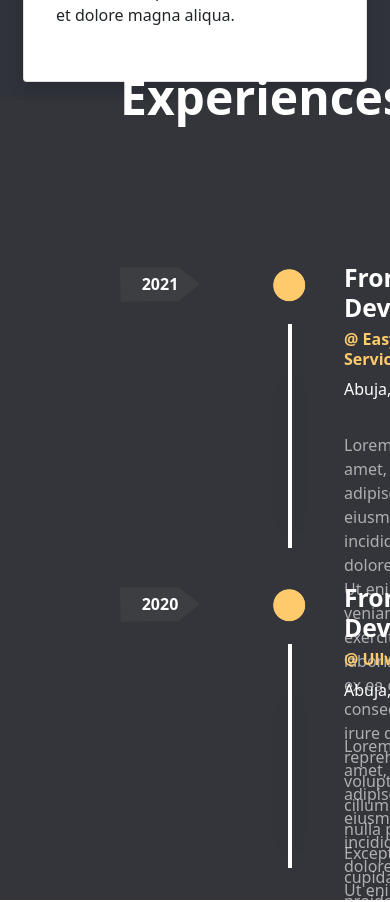
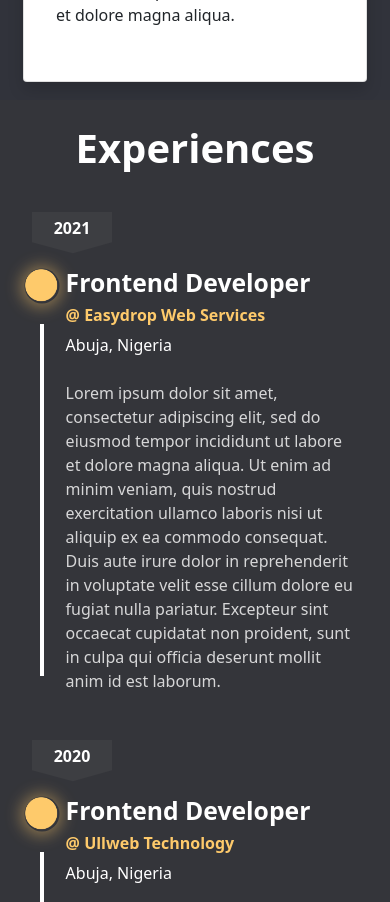
Before and after one commit to cephasosayi/my-portfolio, a React (Create React App) app: page / in a window 390 px wide. Shown: the part 8520-9422 px from the top of the page. Built offline with nearby package versions, Linux system fonts and the light colour scheme; a web font is replaced by a local one.

Commit message:
'commit'

```diff
--- a/src/components/Experience/Experience.jsx
+++ b/src/components/Experience/Experience.jsx
@@ -15,7 +15,7 @@ const Experience = ({ year, desc, location, jobTitle, company}) => {
                 {year}
               </span>
               <div className={`${styles.icons}`}>
-                <img src={round} alt='' className={`${styles.round}`} />
+                <img src={round} alt='' className={`${styles.round}`}/>
               </div>
               <div className={`${styles.border}`}></div>
 
--- a/src/components/Experience/Experience.module.css
+++ b/src/components/Experience/Experience.module.css
@@ -52,8 +52,11 @@
   left: -5rem;
   -webkit-transform: scale(0.07);
           transform: scale(0.07);
-  -webkit-box-shadow: #FECA6B;
-          box-shadow: #FECA6B;
+  border: 0px solid #FECA6B;
+  border-radius: 100% !important;
+  box-shadow: -7px 10px 228px 44px rgba(254, 202, 107, 0.45);
+  -webkit-box-shadow: -7px 10px 228px 44px rgba(254, 202, 107, 0.45);
+  -moz-box-shadow: -7px 10px 228px 44px rgba(254, 202, 107, 0.45);
 }
 
 .border {
@@ -62,8 +65,6 @@
   height: 14rem;
   top: 14rem;
   left: 10.5rem;
-  -webkit-box-shadow: 0px 19px 60px rgba(221, 212, 33, 0.08);
-          box-shadow: 0px 19px 60px rgba(221, 212, 33, 0.08);
 }
 
 .eRight {
@@ -95,4 +96,108 @@
   font-weight: 550 !important;
   color: #FECA6B;
 }
+
+@media screen and (max-width: 480px) {
+  .experience {
+    height: 50rem;
+  }
+  .eLeft {
+    position: absolute;
+    width: 100%;
+    left: -14rem;
+  }
+  .icons {
+    position: relative;
+  }
+  .dates {
+    position: absolute;
+    top: 7rem;
+    left: 10rem !important;
+    background: #3D3E42 !important;
+    color: #fff;
+    width: 5rem;
+    height: 3rem;
+    padding: .5rem;
+    display: -webkit-box;
+    display: -ms-flexbox;
+    display: flex;
+    -webkit-box-pack: center;
+        -ms-flex-pack: center;
+            justify-content: center;
+    -webkit-box-align: center;
+        -ms-flex-align: center;
+            align-items: center;
+    font-size: 1rem;
+    font-weight: bold;
+    -webkit-clip-path: polygon(0% 20%, 0 15%, 73% 15%, 100% 50%, 73% 86%, 0 87%, 1% 88%);
+            clip-path: polygon(0% 20%, 0 15%, 73% 15%, 100% 50%, 73% 86%, 0 87%, 1% 88%);
+  }
+  .round {
+    position: absolute;
+    top: -4rem;
+    left: -5rem;
+    -webkit-transform: scale(0.07);
+            transform: scale(0.07);
+    box-shadow: -7px 10px 228px 44px rgba(254, 202, 107, 0.45);
+    -webkit-box-shadow: -7px 10px 228px 44px rgba(254, 202, 107, 0.45);
+    -moz-box-shadow: -7px 10px 228px 44px rgba(254, 202, 107, 0.45);
+  }
+  .border {
+    position: absolute;
+    border: 2px solid #fff;
+    height: 22rem;
+    top: 14rem;
+    left: 10.5rem;
+  }
+  .eRight {
+    position: relative;
+    height: 20rem !important;
+  }
+  .details {
+    width: 100%;
+    position: absolute;
+    top: 10.5rem;
+    left: -3.4rem;
+  }
+  .work {
+    font-weight: bold;
+  }
+  .loc {
+    font-weight: normal;
+  }
+  .desc {
+    opacity: .8;
+    margin-top: 1.5rem !important;
+    font-size: 1rem !important;
+    width: 100% !important;
+  }
+  .comp {
+    font-weight: 550 !important;
+    color: #FECA6B;
+  }
+  .dates {
+    position: absolute;
+    top: 7rem;
+    left: 10rem !important;
+    background: #3D3E42 !important;
+    color: #fff;
+    width: 5rem;
+    height: 3rem;
+    padding-bottom: 1.5rem !important;
+    padding-top: .5rem !important;
+    display: -webkit-box;
+    display: -ms-flexbox;
+    display: flex;
+    -webkit-box-pack: center;
+        -ms-flex-pack: center;
+            justify-content: center;
+    -webkit-box-align: center;
+        -ms-flex-align: center;
+            align-items: center;
+    font-size: 1rem;
+    font-weight: bolder;
+    -webkit-clip-path: polygon(0 0, 100% 0%, 100% 63%, 51% 86%, 0 63%);
+            clip-path: polygon(0 0, 100% 0%, 100% 63%, 51% 86%, 0 63%);
+  }
+}
 /*# sourceMappingURL=Experience.module.css.map */
--- a/src/components/Experience/Experience.module.scss
+++ b/src/components/Experience/Experience.module.scss
@@ -29,7 +29,11 @@
     top: -4rem;
     left: -5rem;
     transform: scale(.07);
-    box-shadow: $yellow;
+    border: 0px solid $yellow;
+    border-radius: 100% !important;
+    box-shadow: -7px 10px 228px 44px rgba(254,202,107,0.45);
+    -webkit-box-shadow: -7px 10px 228px 44px rgba(254,202,107,0.45);
+    -moz-box-shadow: -7px 10px 228px 44px rgba(254,202,107,0.45);
 }
 .border{
     position: absolute;
@@ -37,7 +41,6 @@
     height: 14rem;
     top: 14rem;
     left: 10.5rem;
-    box-shadow: $boxShadow;
 
 }
 .eRight{
@@ -65,3 +68,102 @@
     font-weight: 550 !important;
     color: $yellow;
 }
+
+@media screen and ( max-width:480px) {
+
+.experience{
+    height: 50rem;
+    // width: 100%;
+}
+.eLeft{
+    position: absolute;
+    width: 100%;
+    left: -14rem;
+}
+.icons{
+    position: relative;
+}
+.dates{
+    position: absolute;
+    top: 7rem;
+    left: 10rem !important;
+    // background: $secondaryColor;
+    background: $cardbg !important;
+
+    color: $whiteColor;
+    width: 5rem;
+    height: 3rem;
+    padding: .5rem;
+    display: flex;
+    justify-content: center;
+    align-items: center;
+    font-size: 1rem;
+    font-weight: bold;
+    // border-radius: 0% 55% 55% 0%;
+    clip-path: polygon(0% 20%, 0 15%, 73% 15%, 100% 50%, 73% 86%, 0 87%, 1% 88%);
+}
+.round{
+    position: absolute;
+    top: -4rem;
+    left: -5rem;
+    transform: scale(.07);
+    box-shadow: -7px 10px 228px 44px rgba(254,202,107,0.45);
+    -webkit-box-shadow: -7px 10px 228px 44px rgba(254,202,107,0.45);
+    -moz-box-shadow: -7px 10px 228px 44px rgba(254,202,107,0.45);
+
+}
+.border{
+    position: absolute;
+    border: 2px solid $whiteColor;
+    height: 22rem;
+    top: 14rem;
+    left: 10.5rem;
+
+}
+.eRight{
+    position: relative;
+    height: 20rem !important;
+
+}
+.details{
+    width: 100%;
+    position: absolute;
+    top: 10.5rem;
+    left: -3.4rem;
+}
+.work{
+    font-weight: bold;
+}
+.loc{
+    font-weight: normal;
+}
+.desc{
+    opacity: .8;
+    margin-top: 1.5rem !important;
+    font-size: 1rem !important;
+    width: 100% !important;
+}
+.comp{
+    font-weight: 550 !important;
+    color: $yellow;
+}
+.dates{
+    position: absolute;
+    top: 7rem;
+    left: 10rem !important;
+    // background: $secondaryColor;
+    background: $cardbg !important;
+
+    color: $whiteColor;
+    width: 5rem;
+    height: 3rem;
+    padding-bottom: 1.5rem !important;
+    padding-top: .5rem !important;
+    display: flex;
+    justify-content: center;
+    align-items: center;
+    font-size: 1rem;
+    font-weight: bolder;
+    clip-path: polygon(0 0, 100% 0%, 100% 63%, 51% 86%, 0 63%);
+}
+}
--- a/src/components/Work/Experiences.jsx
+++ b/src/components/Work/Experiences.jsx
@@ -13,6 +13,7 @@ const Experiences = () => {
               </h1>
         </div>
         <Col className={`${styles.col} me-auto me-auto`}>
+          <div className={`${styles.worksc}`}>
         <Experience
           year='2021'
           company='Easydrop Web Services'
@@ -26,9 +27,11 @@ const Experiences = () => {
           pariatur. Excepteur sint occaecat cupidatat non proident,
           sunt in culpa qui officia deserunt mollit anim id est
           laborum.'
-        />
+            />
+          </div>
 
-<Experience
+          <div className={`${styles.worksec}`}>
+            <Experience
           year='2020'
           company='Ullweb Technology'
           jobTitle='Frontend Developer'
@@ -41,7 +44,8 @@ const Experiences = () => {
           pariatur. Excepteur sint occaecat cupidatat non proident,
           sunt in culpa qui officia deserunt mollit anim id est
           laborum.'
-          />
+            />
+          </div>
           </Col>
           </Container>
     </Container>
--- a/src/components/Work/Experiences.module.css
+++ b/src/components/Work/Experiences.module.css
@@ -28,12 +28,21 @@
 
 .title {
   position: absolute;
-  top: -2rem;
-  left: 6rem;
+  top: 1.5rem;
+  left: 0rem;
   width: 100%;
   color: #fff;
   font-weight: bold;
-  font-size: 3rem;
+  font-size: 2.5rem;
+  display: -webkit-box;
+  display: -ms-flexbox;
+  display: flex;
+  -webkit-box-pack: center;
+      -ms-flex-pack: center;
+          justify-content: center;
+  -webkit-box-align: center;
+      -ms-flex-align: center;
+          align-items: center;
 }
 
 .col {
@@ -41,4 +50,16 @@
   top: 0;
   left: 4.5rem;
 }
+
+@media screen and (max-width: 480px) {
+  .experience {
+    height: 75rem !important;
+    background: #34353A;
+    color: #fff;
+    position: relative;
+  }
+  .worksec {
+    padding-top: 13rem !important;
+  }
+}
 /*# sourceMappingURL=Experiences.module.css.map */
--- a/src/components/Work/Experiences.module.scss
+++ b/src/components/Work/Experiences.module.scss
@@ -11,12 +11,15 @@
 }
 .title{
     position: absolute;
-    top: -2rem;
-    left: 6rem;
+    top: 1.5rem;
+    left: 0rem;
     width: 100%;
     color: $whiteColor;
     font-weight: bold;
-    font-size: 3rem;
+    font-size: 2.5rem;
+    display: flex;
+    justify-content: center;
+    align-items: center;
 }
 .col{
     position: relative;
@@ -24,3 +27,16 @@
     top: 0;
     left: 4.5rem;
 }
+@media screen and (max-width: 480px) {
+    .experience{
+        height: 75rem !important;
+        background: $primaryColor;
+        color: $whiteColor;
+        position: relative;
+    }
+    .worksec{
+        // position: relative;
+        padding-top: 13rem !important;
+    }
+
+}
--- a/src/components/portfolioCard/portfolioCard.module.css
+++ b/src/components/portfolioCard/portfolioCard.module.css
@@ -116,7 +116,7 @@
     z-index: 1;
   }
   .btn {
-    margin-top: -19px;
+    margin-top: -17px;
     padding: 5px !important;
   }
   .title {
--- a/src/styles/global.scss
+++ b/src/styles/global.scss
@@ -7,7 +7,7 @@ $yellow: #FECA6B;
 $textBodyColor: #FFFFFF;
 $headerTextColor: #FCFCFC;
 $whiteColor: #fff;
-$boxShadow : 0px 19px 60px rgba(221, 212, 33, 0.08);
+// $boxShadow : 0px 19px 60px rgba(221, 212, 33, 0.08);
 
 $fontFamily: 'Benne', serif;
 $headerFontSize: 2.25rem;
```
Also changed, not shown: 2 other files (tests, documents, lock files or other folders).
